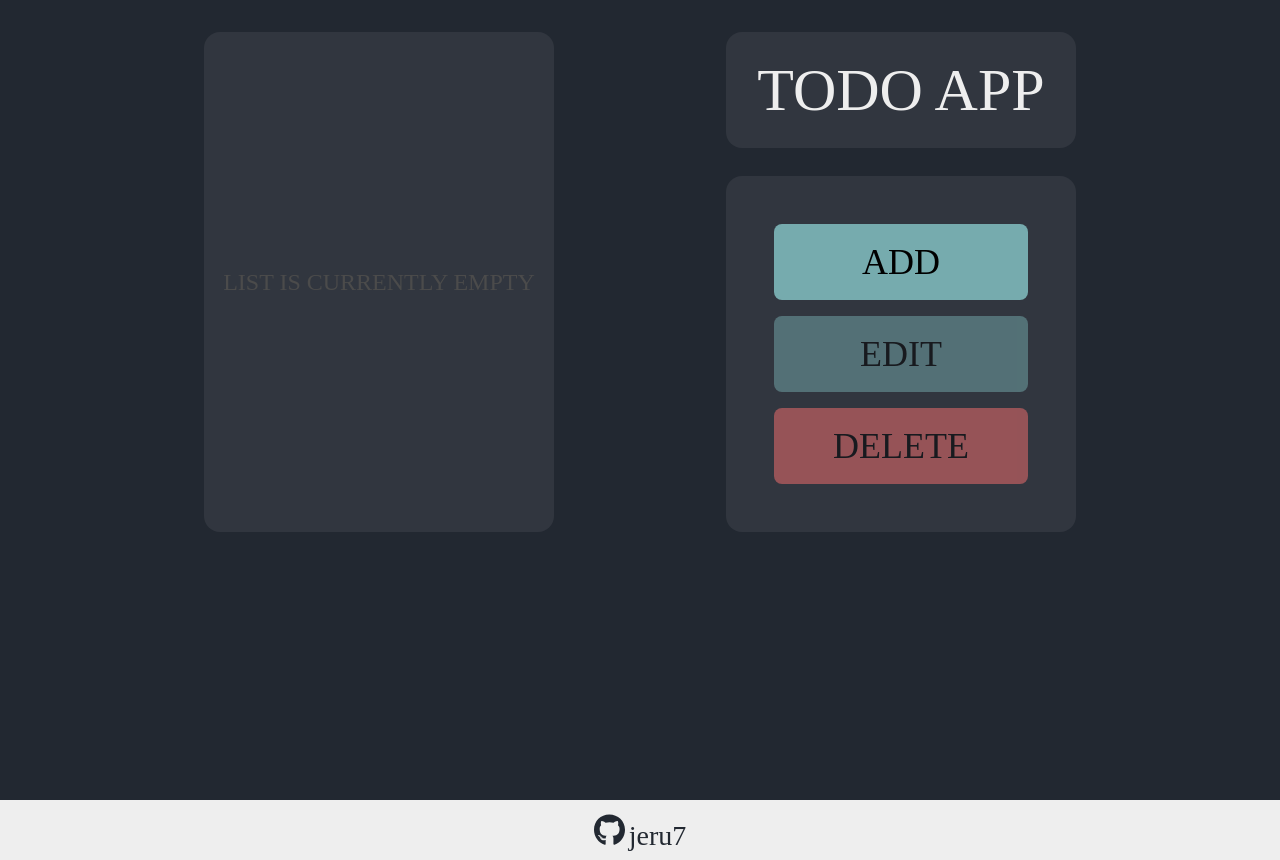
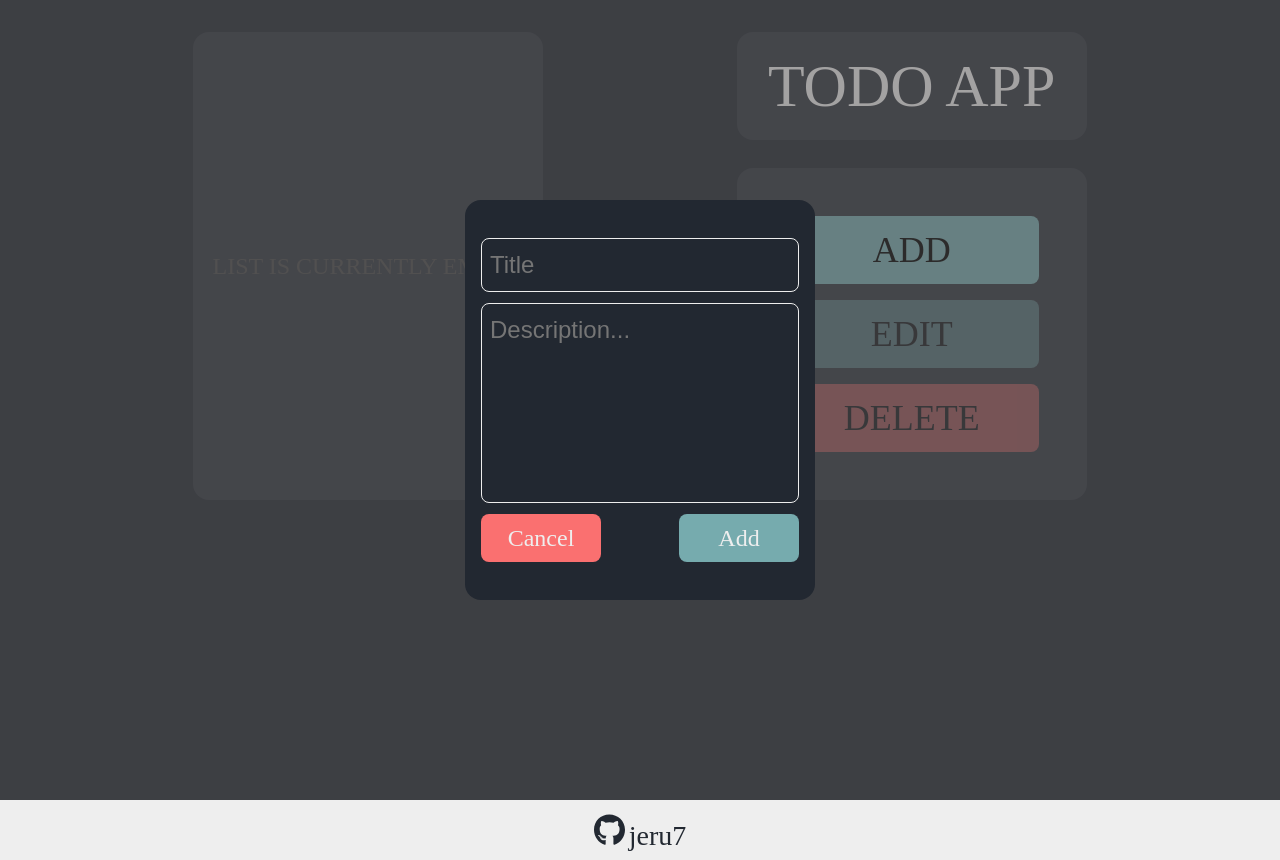
Before and after one commit to jeru7/react-todo, a React (Vite) app: page / in a window 1280 px wide. Built offline with nearby package versions, Linux system fonts and the light colour scheme; a web font is replaced by a local one.

Commit message:
add: add task modal styles

```diff
--- a/src/components/Main.jsx
+++ b/src/components/Main.jsx
@@ -9,18 +9,43 @@ function Main() {
 
   // checks if the task list is empty
   const [isEmpty, setIsEmpty] = useState(true)
+  const [toggleAdd, setToggleAdd] = useState(false)
+  const [toggleEdit, setToggleEdit] = useState(false)
 
   return (
-    <div className='main_container'>
-      <Display />
-      <Menu />
-      <AddModal />
-    </div>
+    <>
+      <div className='main_container'>
+        <Display />
+        <Menu />
+        <AddModal />
+      </div>
+    </>
   )
 }
 
 function AddModal() {
-  return <></>
+  return (
+    <>
+      <div className='addModal_container'>
+        <input
+          type='text'
+          className='text_input'
+          id='title'
+          placeholder='Title'
+        />
+        <textarea
+          className='text_input'
+          id='description'
+          placeholder='Description...'
+        />
+        <div className='buttons_container'>
+          <button id='cancelBtn'>Cancel</button>
+          <button id='addBtn'>Add</button>
+        </div>
+      </div>
+      <div className='modal_overlay'></div>
+    </>
+  )
 }
 
 export default Main
--- a/src/styles/App.css
+++ b/src/styles/App.css
@@ -27,7 +27,6 @@ body {
 
 .main_page {
   height: 100vh;
-  padding: 32px;
 }
 
 /* main */
@@ -36,6 +35,7 @@ body {
   display: flex;
   align-items: center;
   justify-content: space-evenly;
+  padding-top: 32px;
 }
 
 /* display container (task list display) */
@@ -127,6 +127,75 @@ button.editBtn {
   border-radius: 16px;
 }
 
+/* overlay */
+.modal_overlay {
+  background-color: #585757;
+  opacity: 0.5;
+  position: fixed;
+  top: 0;
+  left: 0;
+  height: 100%;
+  width: 100%;
+  z-index: 1;
+  overflow: hidden;
+}
+
+/* add modal */
+.addModal_container {
+  display: flex;
+  justify-content: space-around;
+  flex-direction: column;
+  padding: 32px 16px;
+  background-color: var(--black-color);
+  border-radius: 16px;
+  position: fixed;
+  top: 50%;
+  left: 50%;
+  transform: translate(-50%, -50%);
+  height: 400px;
+  width: 350px;
+  z-index: 2;
+}
+
+.text_input {
+  font-size: 24px;
+  font-family: sans-serif;
+  border: 1px solid var(--white-color);
+  border-radius: 8px;
+  background-color: var(--black-color);
+  padding: 12px 8px;
+  color: var(--white-color);
+}
+
+#description {
+  height: 200px;
+  resize: none;
+}
+
+.buttons_container {
+  display: flex;
+  justify-content: space-between;
+}
+
+.buttons_container button {
+  height: 48px;
+  width: 120px;
+  border: none;
+  border-radius: 8px;
+  cursor: pointer;
+  font-size: 24px;
+  color: var(--white-color);
+  font-family: inherit;
+}
+
+.buttons_container #cancelBtn {
+  background-color: var(--red-color);
+}
+
+.buttons_container #addBtn {
+  background-color: var(--mint-color);
+}
+
 /* footer */
 .footer_container {
   display: flex;
```
